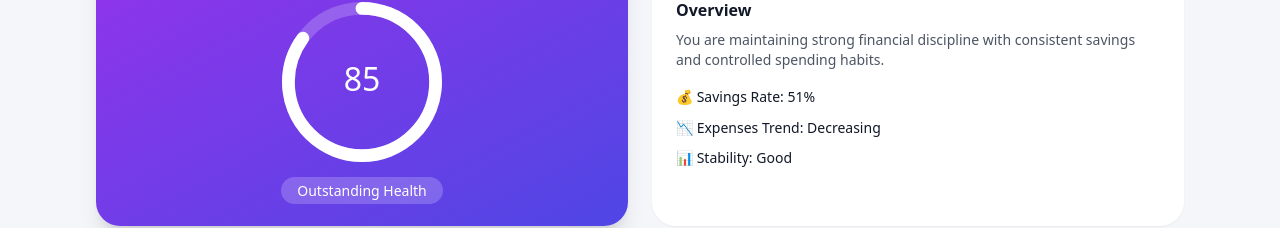
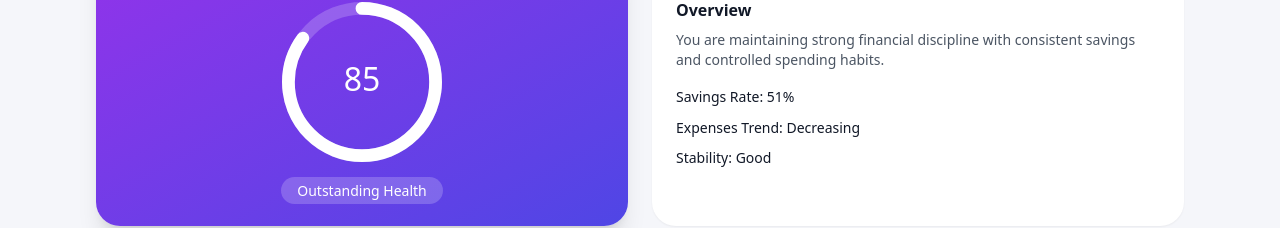
Before and after one commit to RealCifer/FinanceApp, a React (Vite) app: page /app/health in a window 1280 px wide. Shown: the part 162-390 px from the top of the page. Built offline with nearby package versions, Linux system fonts and the light colour scheme.

Commit message:
ADDED HEALTH

```diff
--- a/src/pages/Health.jsx
+++ b/src/pages/Health.jsx
@@ -48,9 +48,9 @@ function Health() {
             </p>
 
             <div className="mt-4 space-y-2 text-sm">
-              <p>💰 Savings Rate: 51%</p>
-              <p>📉 Expenses Trend: Decreasing</p>
-              <p>📊 Stability: Good</p>
+              <p>Savings Rate: 51%</p>
+              <p>Expenses Trend: Decreasing</p>
+              <p>Stability: Good</p>
             </div>
           </div>
 
```
